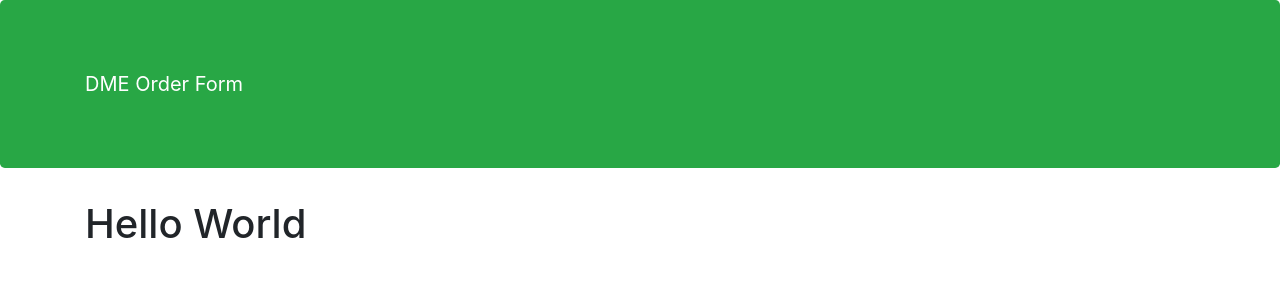
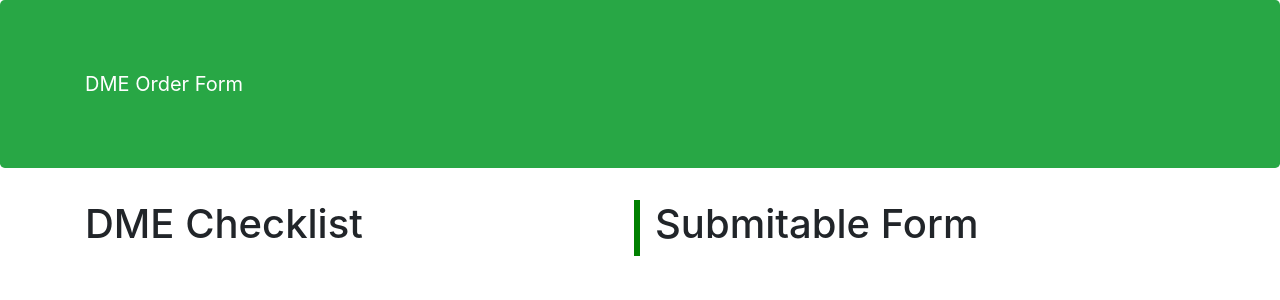
Before and after one commit to CorbinB24/dmeOrderForm, a React (Create React App) app: page / in a window 1280 px wide. Shown: the top 300 px of the page. Built offline with nearby package versions, Linux system fonts and the light colour scheme.

Commit message:
added form

```diff
--- a/src/App.js
+++ b/src/App.js
@@ -1,6 +1,7 @@
 import React, { Component } from "react";
 import Header from "./components/headerComponent";
 import Main from "./components/mainComponent";
+import Form from "./components/form";
 
 
 
@@ -10,6 +11,7 @@ class App extends Component {
       <div>
         <Header />
         <Main />
+        <Form />
       </div>
     );
   }
--- /dev/null
+++ b/src/components/form.js
@@ -0,0 +1,9 @@
+import React, { Component } from 'react';
+
+class Form extends React.Component {
+    render() {
+        return <div></div>;
+    }
+}
+
+export default Form;
--- a/src/components/mainComponent.js
+++ b/src/components/mainComponent.js
@@ -1,6 +1,4 @@
-import React from 'react';
-import { Navbar, NavbarBrand, Jumbotron } from 'reactstrap';
-
+import React, { Component } from 'react';
 
 
 class Main extends React.Component {
@@ -8,8 +6,11 @@ class Main extends React.Component {
         return(
             <div className='container'>
                 <div className='row'>
-                    <div className='col'>
-                        <h1>Hello World</h1>
+                    <div className='col col-sm-6' id='checklist'>
+                        <h1>DME Checklist</h1>
+                    </div>
+                    <div className='col col-sm-6'>
+                        <h1>Submitable Form</h1>
                     </div>
                 </div>
             </div>
--- a/src/index.css
+++ b/src/index.css
@@ -11,3 +11,10 @@ code {
   font-family: source-code-pro, Menlo, Monaco, Consolas, 'Courier New',
     monospace;
 }
+
+
+/* ADDED PROJECT CSS*/
+#checklist {
+  border-right: 6px solid green;
+
+}
```
Also changed, not shown: src/App.css (line endings or trailing spaces).
